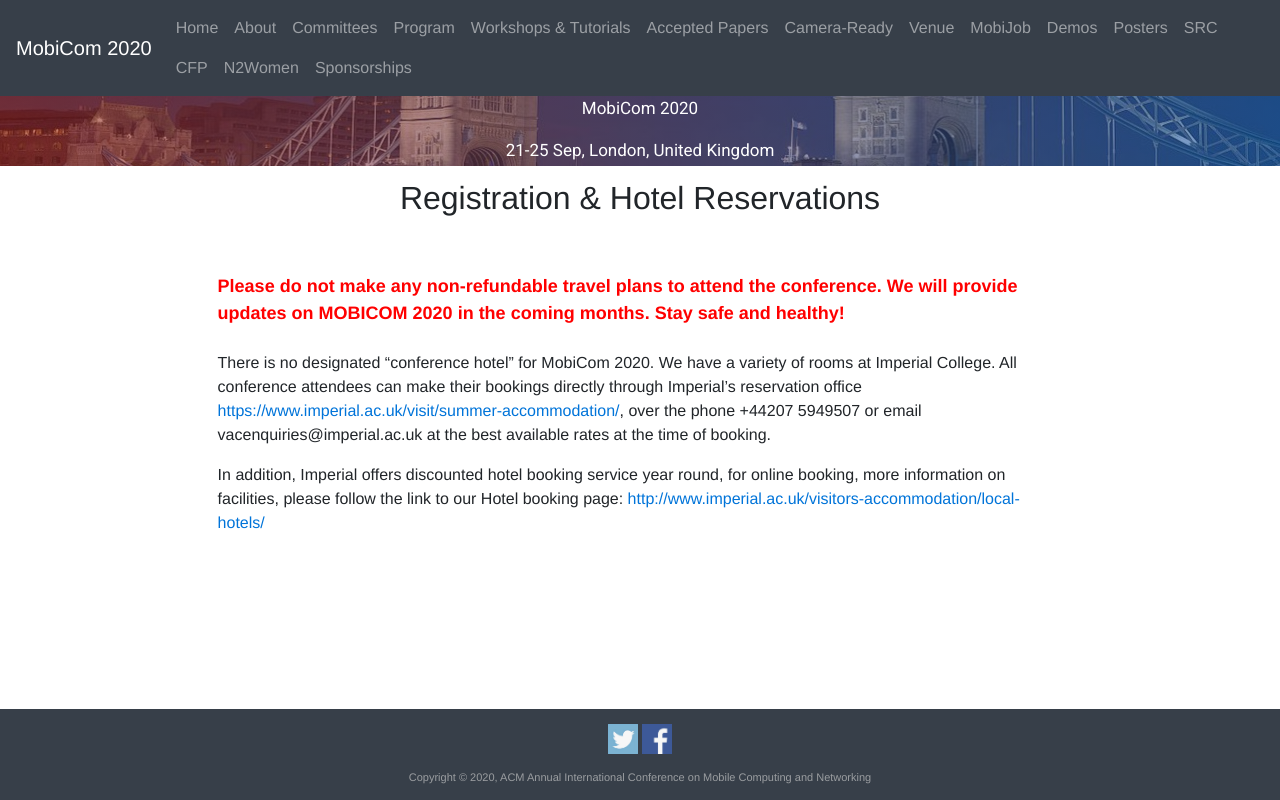
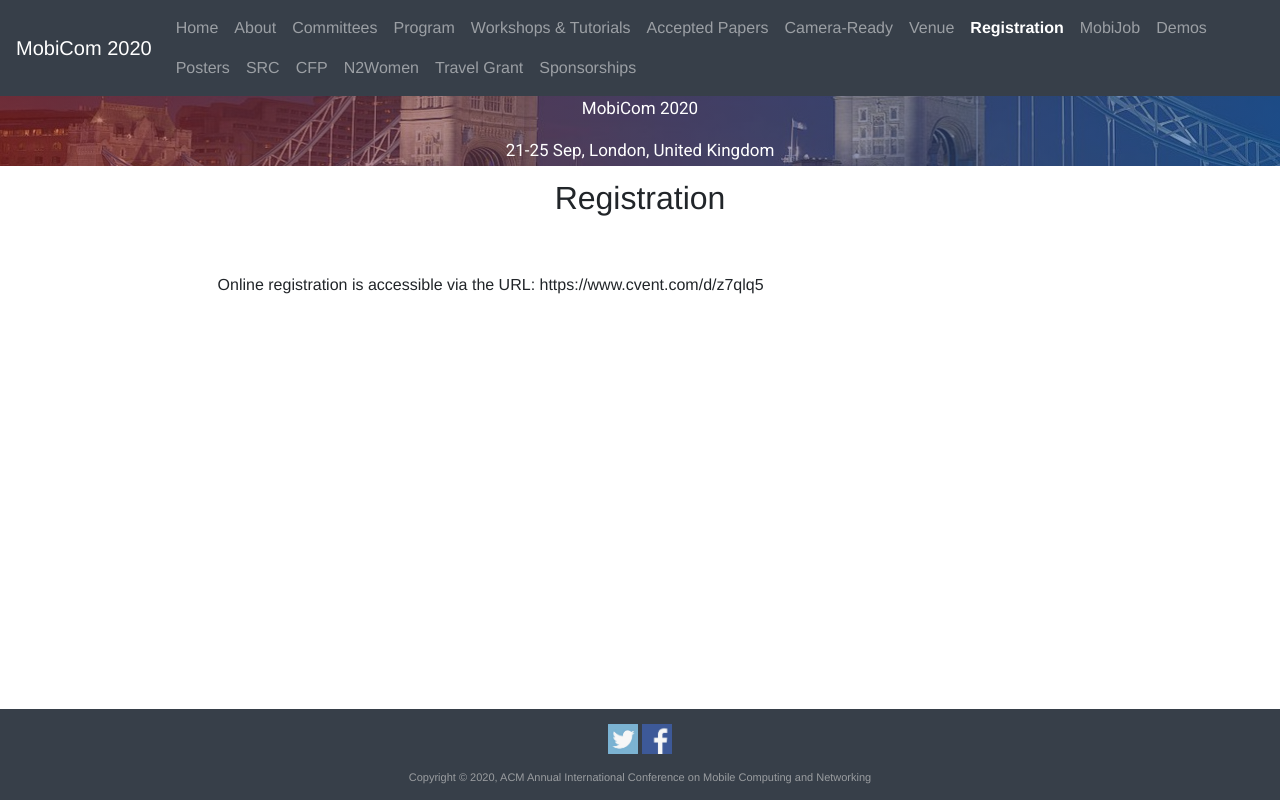
Before and after one commit to srene/mobicom2020-website, a PHP site: page /registration.php in a window 1280 px wide. Run offline with PHP 8.4, Linux system fonts and the light colour scheme; some libraries are stand-ins or nearby versions.

Commit message:
registration

```diff
--- a/index.php
+++ b/index.php
@@ -127,7 +127,7 @@ On-Site (Begins Oct 21st)<br/><br/>
 <li><b>June 2020</b> - <a href="poster.php">Call for posters  </a> is up.</li>
 <li><b>July 2020</b> - Posters submission deadline extended to July 15th.</li>
 <li><b>July 2020</b> - Demos submission deadline extended to July 13th.</li>
-
+<li><b>August 2020</b> - Online registration is open at https://www.cvent.com/d/z7qlq5.</li>
 
 </ul>
 </div>
--- a/nav.php
+++ b/nav.php
@@ -41,6 +41,9 @@
       <li class="nav-item">
         <a class="nav-link" href="venue.php">Venue</a>
       </li>
+      <li class="nav-item">
+        <a class="nav-link" href="registration.php">Registration</a>
+      </li>
       <!--<li class="nav-item">
         <a class="nav-link" href="registration.php">Registration & Hotel Reservations</a>
       </li>-->
@@ -62,9 +65,9 @@
       <li class="nav-item">
         <a class="nav-link" href="n2women.php">N2Women</a>
       </li>
-      <!--<li class="nav-item">
+      <li class="nav-item">
         <a class="nav-link" href="travelgrant.php">Travel Grant</a>
-      </li>-->
+      </li>
       <li class="nav-item">
         <a class="nav-link" href="sponsorships.php">Sponsorships</a>
       </li>
--- a/registration.php
+++ b/registration.php
@@ -17,7 +17,11 @@
     font-size: large;
 }
 </style>
-<h2 class="text-center">Registration & Hotel Reservations</h2>
+
+<h2 class="text-center">Registration </h2>
+</br></br>
+<p>Online registration is accessible via the URL: https://www.cvent.com/d/z7qlq5</p>
+<!--<h2 class="text-center">Registration & Hotel Reservations</h2>
 </br></br>
 <span class="bold-red">Please do not make any non-refundable travel plans to attend the conference. We will provide updates on MOBICOM 2020 in the coming months. Stay safe and healthy!</span>
 </br></br>
@@ -26,7 +30,7 @@
 <p>In addition, Imperial offers discounted hotel booking service year round, for online booking, more information on facilities, please follow the link to our Hotel booking page: <a href="http://www.imperial.ac.uk/visitors-accommodation/local-hotels/">http://www.imperial.ac.uk/visitors-accommodation/local-hotels/</a></p>
 
 
- </p>
+</p>-->
 
 <!--<br/>
 <h5><b>Conference registration and hotel reservation instructions will be here very soon.</b></h5>
--- a/travelgrant.php
+++ b/travelgrant.php
@@ -12,7 +12,7 @@
 <main>
 
 <h2 class="text-center">Student Travel Grant</h2>
-<center>TBC</center>
+<center>If you are applying for a student travel grant, please register using the code STG-MOBICOM2020 to obtain 100% discount</center>
 </br></br></br></br></br></br></br></br></br></br></br></br></br></br></br></br></br></br></br></br></br></br>
 <!--
 <h5><b>Travel Grant Application</b></h5>
--- a/workshops.php
+++ b/workshops.php
@@ -89,7 +89,7 @@ Organizers: Symeon Papavassiliou (NTUA), Vasileios Karyotis (Ionian Uni.), Haesi
 <b><a href="https://mmnets.cse.sc.edu/">(Half day - Morning) Millimeter-Wave Networks and Sensing Systems (mmNets 2020) - <em>Research track</em></a></b><br/>
 Organizers: Sanjib Sur (U Southern Carolina), Marina Petrova (KTH)<br/><br/>
 
-<b><a href="https://www.cosmos-lab.org/outreach/mobicom20/">(Half day - Afternoon) Tutorial: COSMOS (“Cloud enhanced Open Software defined MObile wireless testbed for city-Scale
+<b><a href="https://www.cosmos-lab.org/mobicom2020/">(Half day - Afternoon) Tutorial: COSMOS (“Cloud enhanced Open Software defined MObile wireless testbed for city-Scale
 deployment”) Testbed for Advanced Wireless and Edge Cloud Research</a></b><br/>
 Organizers: Tingjun Chen (Columbia University), Craig Gutterman (Columbia University),
 Jakub Kolodziejski (Rutgers University), Michael Sherman (Rutgers University), Panagiotis
```
